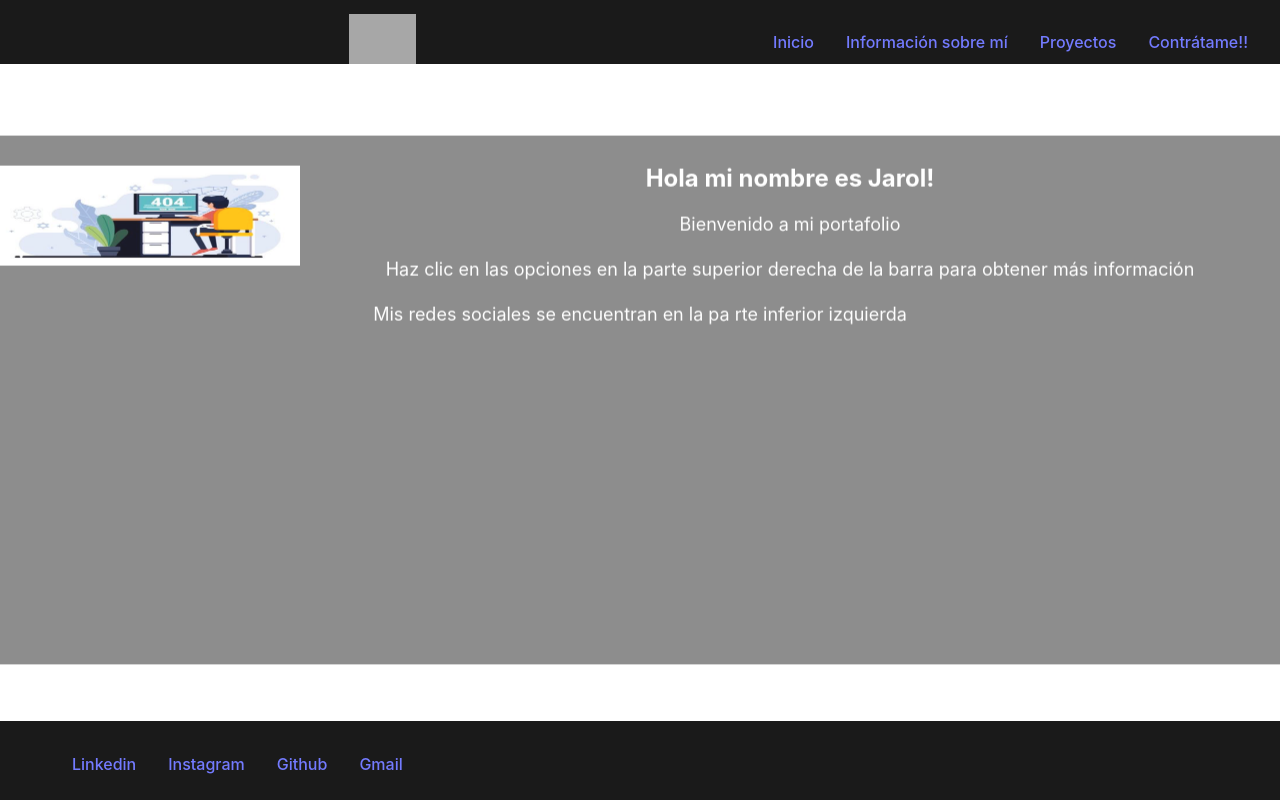
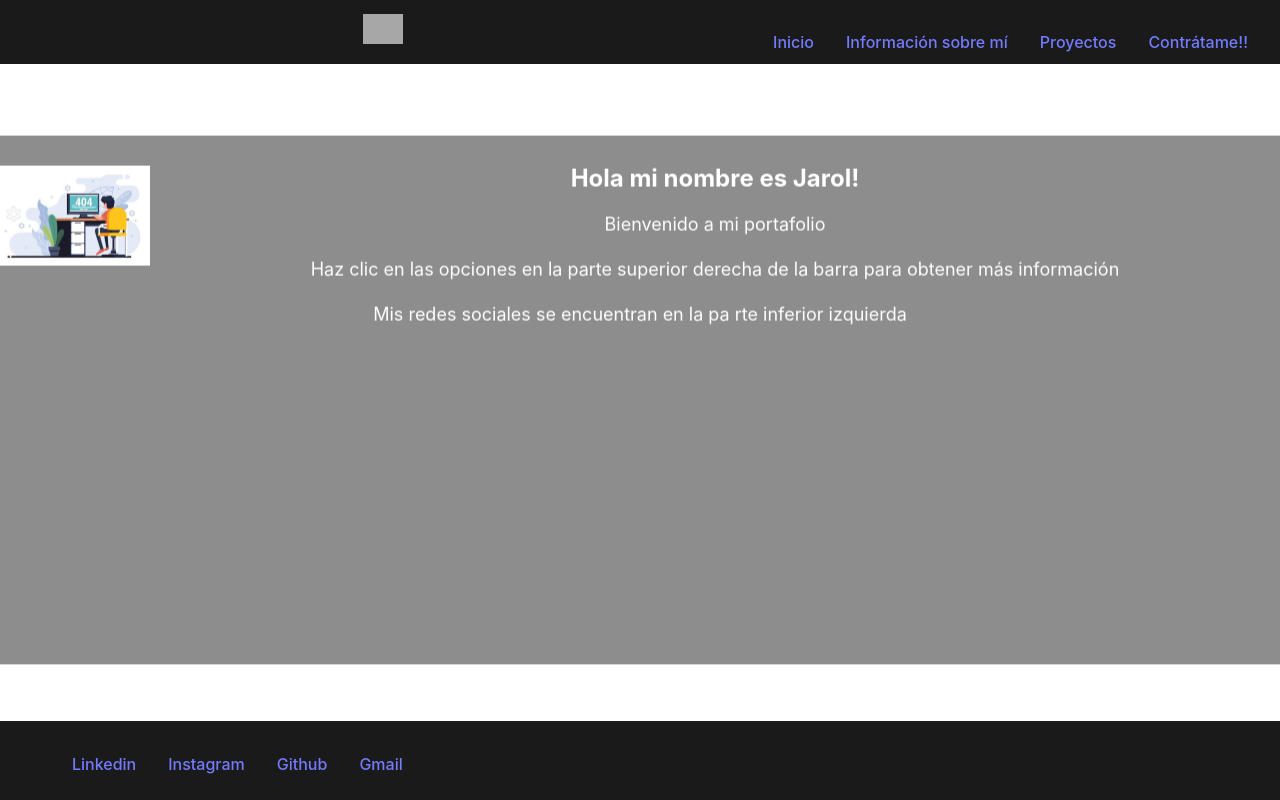
Before and after one commit to xWOLF247/Portafolio, a React (Vite) app: page / in a window 1280 px wide. Built offline with nearby package versions, Linux system fonts and the light colour scheme; grey boxes are pictures that could not be loaded.

Commit message:
Se agregaron estilos al carrusel de proyectos

```diff
--- a/package.json
+++ b/package.json
@@ -12,11 +12,15 @@
   "dependencies": {
     "@fortawesome/fontawesome-free": "^6.4.0",
     "react": "^18.2.0",
-    "react-dom": "^18.2.0"
+    "react-dom": "^18.2.0",
+    "react-slick": "^0.29.0",
+    "slick-carousel": "^1.8.1"
   },
   "devDependencies": {
+    "@types/mocha": "^10.0.1",
     "@types/react": "^18.0.28",
     "@types/react-dom": "^18.0.11",
+    "@types/react-slick": "^0.23.10",
     "@typescript-eslint/eslint-plugin": "^5.57.1",
     "@typescript-eslint/parser": "^5.57.1",
     "@vitejs/plugin-react": "^4.0.0",
--- a/src/root/components/Body/Body.css
+++ b/src/root/components/Body/Body.css
@@ -35,7 +35,7 @@
 /* imagen inicio */
 
 .imagen-reducida {
-  width: 300px;
+  width: 150px;
   height: 100px;
   float: left;
 }
--- a/src/root/components/Body/Body.tsx
+++ b/src/root/components/Body/Body.tsx
@@ -1,15 +1,16 @@
 import { useEffect, useState } from "react";
+import Slider from "react-slick";
+import Carousel from "./Carousel";
+import "slick-carousel/slick/slick.css";
+import "slick-carousel/slick/slick-theme.css";
 import imgStart from "../../../assets/imgStart.png";
 
-function Body({ showWelcome, showStart, showInfo, showProyect, showContract }: { showWelcome: boolean, showStart: boolean, showInfo: boolean, showProyect: boolean, showContract: boolean }) {
+function Body({ showWelcome, showStart, showInfo, showProyect, showContract }:
+  { showWelcome: boolean, showStart: boolean, showInfo: boolean, showProyect: boolean, showContract: boolean }) {
 
-  interface Proyect {
-    id: number;
-    name: string;
-    html_url: string;
-  }
 
-  const [proyects, setProyects] = useState<Proyect[]>([]);
+
+  const [proyects, setProyects] = useState([]);
 
   useEffect(() => {
     const fetchProyects = async () => {
@@ -36,7 +37,7 @@ function Body({ showWelcome, showStart, showInfo, showProyect, showContract }: {
 
       {(showWelcome || showStart) && (
         <div className="welcome-container oculto">
-          <img src={imgStart} alt="Imagen de inicio"  className="imagen-reducida"/>
+          <img src={imgStart} alt="Imagen de inicio" className="imagen-reducida" />
           <h1>Hola mi nombre es Jarol!</h1>
           <p>Bienvenido a mi portafolio</p>
           <p>Haz clic en las opciones en la parte superior derecha de la barra para obtener más información</p>
@@ -60,17 +61,7 @@ function Body({ showWelcome, showStart, showInfo, showProyect, showContract }: {
         <div className="proyect-container">
           <h1>Proyectos</h1>
           {proyects.length > 0 ? (
-            <div className="carousel">
-              {proyects.map((proyect) => (
-                <div className="proyect" key={proyect.id}>
-                  <h2>
-                    <a href={proyect.html_url} target="_blank" rel="noreferrer">
-                      {proyect.name}
-                    </a>
-                  </h2>
-                </div>
-              ))}
-            </div>
+            <Carousel proyects={proyects} />
           ) : (
             <p>No se encontraron proyectos públicos.</p>
           )}
--- /dev/null
+++ b/src/root/components/Body/Carousel.tsx
@@ -0,0 +1,35 @@
+import React from "react";
+import Slider from "react-slick";
+import "slick-carousel/slick/slick.css";
+import "slick-carousel/slick/slick-theme.css";
+
+interface CarouselProps {
+    proyects: any[];
+  }
+
+  const Carousel: React.FC<CarouselProps> = ({ proyects }) => {
+    const settings = {
+      dots: true,
+      infinite: true,
+      speed: 500,
+      slidesToShow: 3,
+      slidesToScroll: 1,
+    };
+
+    return (
+        <Slider {...settings}>
+          {proyects.map((proyect) => (
+            <div key={proyect.id}>
+              <h2>
+                <a href={proyect.html_url} target="_blank" rel="noreferrer">
+                  {proyect.name}
+                </a>
+              </h2>
+            </div>
+          ))}
+        </Slider>
+      );
+    };
+
+
+export default Carousel;
--- a/src/root/components/Header/Header.css
+++ b/src/root/components/Header/Header.css
@@ -68,7 +68,7 @@ li {
 }
 
 .logoMini {
-  height: 50px;
-  width: 200px;
+  height: 30px;
+  width: 100px;
   float: left;
 }
```
Also changed, not shown: 1 other file (tests, documents, lock files or other folders).
